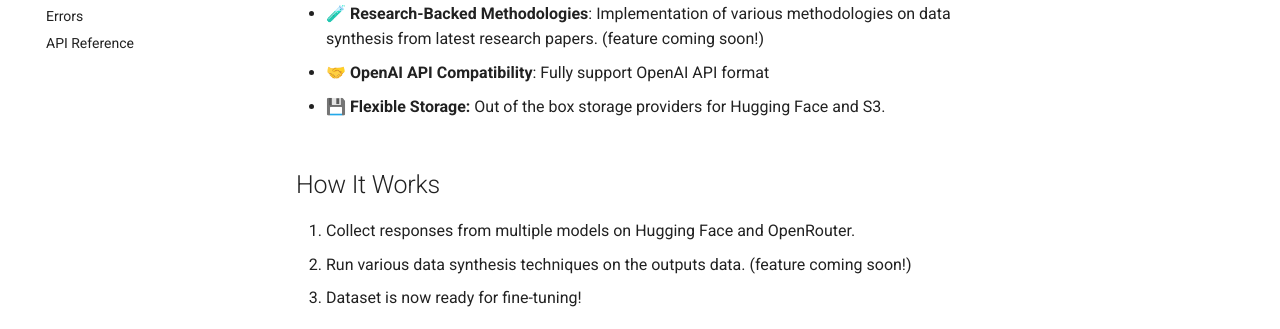
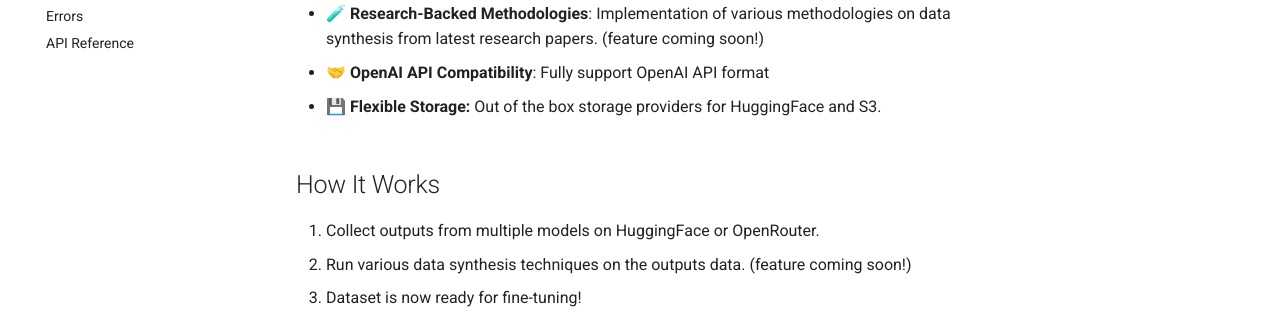
Before and after one commit to dannylee1020/openpo, an MkDocs documentation site: the page built from docs/index.md, in a window 1280 px wide and 1247 px high. Shown: the part 337-666 px from the top of the window. Built offline with MkDocs 1.6.1 and Material for MkDocs 9.7.7, drawn with Linux system fonts in a browser that asks for light colours; comment, search, counter and statistics services are not loaded.

Commit message:
fix typo

```diff
--- a/docs/index.md
+++ b/docs/index.md
@@ -9,10 +9,10 @@ OpenPO simplifies building synthetic datasets by leveraging AI feedback from 200
 
 - 🤝 **OpenAI API Compatibility**: Fully support OpenAI API format
 
-- 💾 **Flexible Storage:** Out of the box storage providers for Hugging Face and S3.
+- 💾 **Flexible Storage:** Out of the box storage providers for HuggingFace and S3.
 
 ## How It Works
-1. Collect responses from multiple models on Hugging Face and OpenRouter.
+1. Collect outputs from multiple models on HuggingFace or OpenRouter.
 2. Run various data synthesis techniques on the outputs data. (feature coming soon!)
 3. Dataset is now ready for fine-tuning!
 
```
Also changed, not shown: 1 other file.
